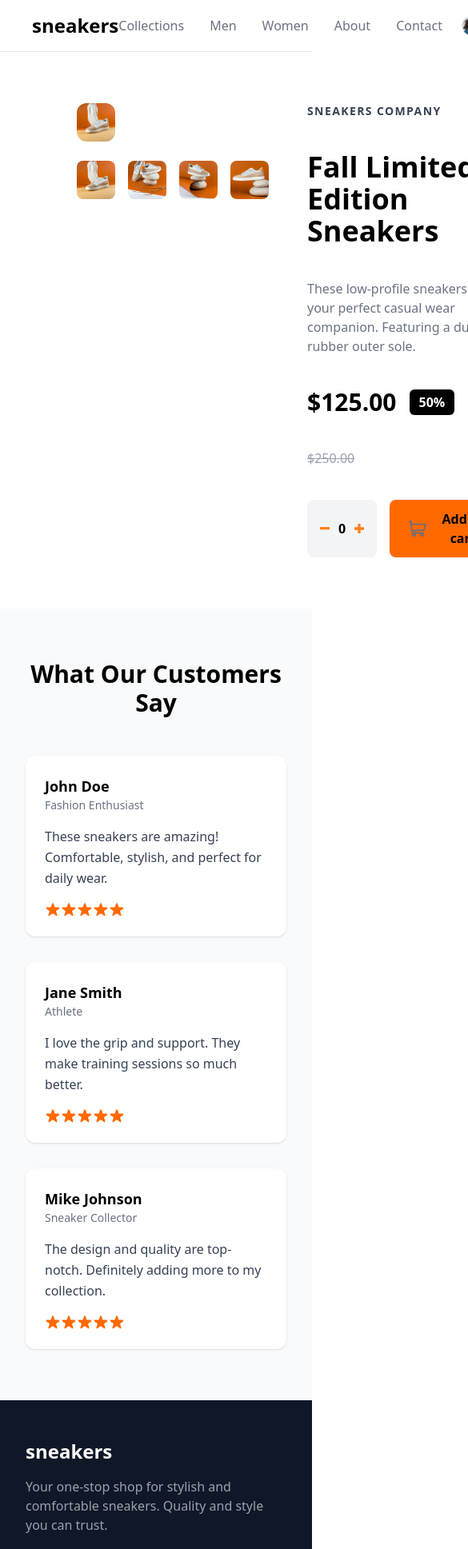
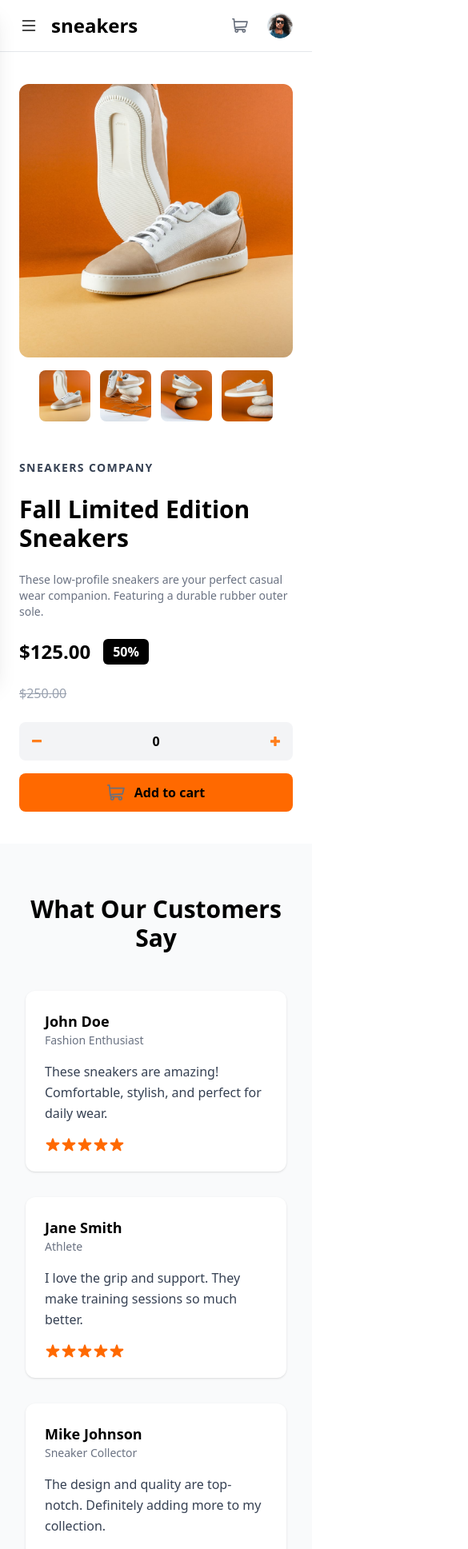
Before and after one commit to mrakakam/Footique, a React (Vite) app in the folder footiquehub/: page / in a window 390 px wide. Shown: the top 1937 px of the page at 80% size, 585 px wide, since content can reach past the window. Built offline with nearby package versions, Linux system fonts and the light colour scheme.

Commit message:
done with this project

```diff
--- a/footiquehub/src/components/Footer.jsx
+++ b/footiquehub/src/components/Footer.jsx
@@ -1,18 +1,33 @@
 export const Footer = () => {
   return (
-    <footer className="bg-gray-900 text-white py-12 px-8">
-      <div className="max-w-6xl mx-auto flex flex-col md:flex-row justify-between gap-8">
-        {/* Brand */}
-        <div>
+    <footer className="bg-gray-900 text-white px-6 py-12 md:px-8">
+      <div
+        className="
+          max-w-6xl mx-auto
+          flex flex-col
+          gap-12
+          md:flex-row md:justify-between md:gap-8
+        "
+      >
+        {/* BRAND */}
+        <div className="text-center md:text-left">
           <h3 className="text-2xl font-bold mb-4">sneakers</h3>
-          <p className="text-gray-400 max-w-xs">
-            Your one-stop shop for stylish and comfortable sneakers. Quality and style you can trust.
+          <p className="text-gray-400 max-w-sm mx-auto md:mx-0">
+            Your one-stop shop for stylish and comfortable sneakers.
+            Quality and style you can trust.
           </p>
         </div>
 
-        {/* Navigation Links */}
-        <div className="flex flex-col md:flex-row gap-12">
-          <ul className="flex flex-col gap-2">
+        {/* LINKS */}
+        <div
+          className="
+            flex flex-col
+            gap-10
+            text-center
+            md:flex-row md:gap-12 md:text-left
+          "
+        >
+          <ul className="flex flex-col gap-3">
             <li className="hover:text-orange-500 cursor-pointer">Collections</li>
             <li className="hover:text-orange-500 cursor-pointer">Men</li>
             <li className="hover:text-orange-500 cursor-pointer">Women</li>
@@ -20,7 +35,7 @@ export const Footer = () => {
             <li className="hover:text-orange-500 cursor-pointer">Contact</li>
           </ul>
 
-          <ul className="flex flex-col gap-2">
+          <ul className="flex flex-col gap-3">
             <li className="hover:text-orange-500 cursor-pointer">FAQs</li>
             <li className="hover:text-orange-500 cursor-pointer">Support</li>
             <li className="hover:text-orange-500 cursor-pointer">Privacy Policy</li>
@@ -28,10 +43,10 @@ export const Footer = () => {
           </ul>
         </div>
 
-        {/* Social / contact */}
-        <div className="flex flex-col gap-4">
-          <h4 className="font-bold">Follow Us</h4>
-          <div className="flex gap-4 text-gray-400">
+        {/* SOCIAL */}
+        <div className="text-center md:text-left">
+          <h4 className="font-bold mb-4">Follow Us</h4>
+          <div className="flex justify-center md:justify-start gap-6 text-gray-400">
             <span className="hover:text-orange-500 cursor-pointer">Facebook</span>
             <span className="hover:text-orange-500 cursor-pointer">Twitter</span>
             <span className="hover:text-orange-500 cursor-pointer">Instagram</span>
@@ -39,10 +54,10 @@ export const Footer = () => {
         </div>
       </div>
 
-      {/* Copyright */}
+      {/* COPYRIGHT */}
       <div className="text-gray-500 text-sm text-center mt-12">
         &copy; {new Date().getFullYear()} Sneakers. All rights reserved.
       </div>
     </footer>
-  )
-}
+  );
+};
--- a/footiquehub/src/components/Hero.jsx
+++ b/footiquehub/src/components/Hero.jsx
@@ -39,22 +39,33 @@ export const Hero = ({ setCartCount }) => {
   return (
     <>
       {/* HERO */}
-      <section className="flex gap-60 px-24 py-16">
+      <section
+        className="
+          flex flex-col md:flex-row
+          gap-12 md:gap-60
+          px-6 md:px-24
+          py-10 md:py-16
+        "
+      >
         {/* LEFT */}
-        <div className="flex flex-col gap-6">
+        <div className="flex flex-col gap-4 items-center md:items-start">
           <img
             src={images[0]}
-            className="w-[420px] rounded-xl"
+            className="w-full md:w-[420px] rounded-xl"
           />
 
-          <div className="flex gap-4">
+          {/* THUMBNAILS */}
+          <div className="flex gap-3 md:gap-4">
             {[imageproduct1, imageproduct2, imageproduct3, imageproduct4].map(
               (img, index) => (
                 <img
                   key={index}
                   src={img}
-                  className="w-20 rounded-lg cursor-pointer
-                             hover:ring-2 hover:ring-orange-500"
+                  className="
+                    w-16 md:w-20
+                    rounded-lg cursor-pointer
+                    hover:ring-2 hover:ring-orange-500
+                  "
                   onClick={() => openModal(index)}
                 />
               )
@@ -63,22 +74,23 @@ export const Hero = ({ setCartCount }) => {
         </div>
 
         {/* RIGHT */}
-        <div className="flex flex-col items-start gap-10 max-w-md">
+        <div className="flex flex-col items-start gap-6 md:gap-10 max-w-md">
           <h3 className="text-gray-700 font-bold tracking-widest text-sm">
             SNEAKERS COMPANY
           </h3>
 
-          <h1 className="text-4xl font-bold">
+          <h1 className="text-3xl md:text-4xl font-bold">
             Fall Limited Edition Sneakers
           </h1>
 
-          <p className="text-gray-500">
+          <p className="text-gray-500 text-sm md:text-base">
             These low-profile sneakers are your perfect casual wear companion.
             Featuring a durable rubber outer sole.
           </p>
 
+          {/* PRICE */}
           <div className="flex items-center gap-4">
-            <h2 className="text-3xl font-bold">$125.00</h2>
+            <h2 className="text-2xl md:text-3xl font-bold">$125.00</h2>
             <span className="bg-black text-white px-3 py-1 rounded-md font-bold">
               50%
             </span>
@@ -86,14 +98,18 @@ export const Hero = ({ setCartCount }) => {
 
           <h3 className="text-gray-400 line-through">$250.00</h3>
 
-          <div className="flex gap-4 w-full">
-            <div className="flex items-center justify-between bg-gray-100 px-4 py-3 rounded-lg w-36">
+          {/* CART ACTIONS */}
+          <div className="flex flex-col md:flex-row gap-4 w-full">
+            {/* QUANTITY */}
+            <div className="flex items-center justify-between bg-gray-100 px-4 py-3 rounded-lg w-full md:w-36">
               <img
                 src={minusiconimg}
                 className="cursor-pointer"
                 onClick={() => setQuantity((q) => Math.max(0, q - 1))}
               />
+
               <span className="font-bold">{quantity}</span>
+
               <img
                 src={plusiconimg}
                 className="cursor-pointer"
@@ -101,6 +117,7 @@ export const Hero = ({ setCartCount }) => {
               />
             </div>
 
+            {/* ADD TO CART */}
             <button
               onClick={() => {
                 if (quantity > 0) {
@@ -108,10 +125,12 @@ export const Hero = ({ setCartCount }) => {
                   setQuantity(0);
                 }
               }}
-              className="flex items-center justify-center gap-3
-                         bg-orange-500 text-black font-bold
-                         px-6 py-3 rounded-lg w-full
-                         hover:bg-orange-600"
+              className="
+                flex items-center justify-center gap-3
+                bg-orange-500 text-black font-bold
+                px-6 py-3 rounded-lg w-full
+                hover:bg-orange-600 transition
+              "
             >
               <img src={carticonimg} />
               Add to cart
@@ -122,7 +141,7 @@ export const Hero = ({ setCartCount }) => {
 
       {/* MODAL */}
       {isOpen && (
-        <div className="fixed inset-0 z-50 flex items-center justify-center">
+        <div className="fixed inset-0 z-50 flex items-center justify-center px-4">
           <div
             className="absolute inset-0 bg-black/60 backdrop-blur-sm"
             onClick={() => setIsOpen(false)}
@@ -139,12 +158,12 @@ export const Hero = ({ setCartCount }) => {
             <div className="relative">
               <img
                 src={images[activeIndex]}
-                className="w-[480px] rounded-xl"
+                className="w-[90vw] max-w-[480px] rounded-xl"
               />
 
               <button
                 onClick={prevImage}
-                className="absolute left-4 top-1/2 -translate-y-1/2
+                className="absolute left-3 top-1/2 -translate-y-1/2
                            bg-white p-3 rounded-full"
               >
                 ‹
@@ -152,7 +171,7 @@ export const Hero = ({ setCartCount }) => {
 
               <button
                 onClick={nextImage}
-                className="absolute right-4 top-1/2 -translate-y-1/2
+                className="absolute right-3 top-1/2 -translate-y-1/2
                            bg-white p-3 rounded-full"
               >
                 ›
--- a/footiquehub/src/components/Navbar.jsx
+++ b/footiquehub/src/components/Navbar.jsx
@@ -5,13 +5,27 @@ import { Cart } from "./Cart";
 
 export const Navbar = ({ cartCount }) => {
   const [showCart, setShowCart] = useState(false);
+  const [mobileMenu, setMobileMenu] = useState(false);
 
   return (
-    <nav className="relative flex items-center justify-between px-10 py-4 border-b border-gray-200">
+    <nav className="relative z-50 bg-white border-b border-gray-200">
+      <div className="flex items-center justify-between px-6 md:px-10 py-4">
+
+        {/* LEFT */}
+        <div className="flex items-center gap-4">
+          {/* HAMBURGER (MOBILE) */}
+          <button
+            className="md:hidden text-2xl"
+            onClick={() => setMobileMenu(!mobileMenu)}
+          >
+            <i className="bi bi-list"></i>
+          </button>
 
           <h2 className="text-2xl font-extrabold">sneakers</h2>
+        </div>
 
-      <ul className="flex gap-8">
+        {/* DESKTOP MENU */}
+        <ul className="hidden md:flex gap-8">
           {["Collections", "Men", "Women", "About", "Contact"].map((item) => (
             <li
               key={item}
@@ -30,19 +44,16 @@ export const Navbar = ({ cartCount }) => {
           ))}
         </ul>
 
-      {/* CART + AVATAR */}
+        {/* RIGHT */}
         <div className="flex items-center gap-6">
+          {/* CART ICON */}
+          <div className="relative">
+            <img
+              src={cartimg}
+              className="w-5 cursor-pointer"
+              onClick={() => setShowCart(!showCart)}
+            />
 
-        {/* CART WRAPPER (IMPORTANT FIX) */}
-        <div
-          className="relative"
-          onMouseEnter={() => setShowCart(true)}
-          onMouseLeave={() => setShowCart(false)}
-        >
-          {/* CART ICON */}
-          <img src={cartimg} className="w-5 cursor-pointer" />
-
-          {/* ORANGE COUNT */}
             {cartCount > 0 && (
               <span
                 className="absolute -top-2 -right-3
@@ -52,18 +63,61 @@ export const Navbar = ({ cartCount }) => {
                 {cartCount}
               </span>
             )}
-
-          {/* CART DROPDOWN */}
-          {showCart && <Cart cartCount={cartCount} />}
           </div>
 
           {/* AVATAR */}
           <img
             src={imageavatar}
-          className="w-9 rounded-full cursor-pointer
+            className="w-8 md:w-9 rounded-full cursor-pointer
                        hover:ring-2 hover:ring-orange-500"
           />
         </div>
+      </div>
+
+      {/* MOBILE MENU - SLIDE FROM LEFT */}
+      <div
+        className={`
+          fixed top-0 left-0 h-full w-64 bg-white shadow-xl z-50
+          transform transition-transform duration-300
+          ${mobileMenu ? "translate-x-0" : "-translate-x-full"}
+          md:hidden
+        `}
+      >
+        <div className="flex justify-end p-4">
+          <button
+            className="text-2xl"
+            onClick={() => setMobileMenu(false)}
+          >
+            ✕
+          </button>
+        </div>
+
+        <ul className="flex flex-col gap-6 px-6 mt-6 font-bold">
+          {["Collections", "Men", "Women", "About", "Contact"].map((item) => (
+            <li
+              key={item}
+              className="cursor-pointer hover:text-orange-500"
+              onClick={() => setMobileMenu(false)}
+            >
+              {item}
+            </li>
+          ))}
+        </ul>
+      </div>
+
+      {/* CART DROPDOWN CENTERED OVER HERO */}
+      {showCart && (
+        <div className="fixed inset-0 z-50 flex justify-center items-start pt-24">
+          <div
+            className="absolute inset-0 bg-black/20"
+            onClick={() => setShowCart(false)}
+          />
+
+          <div className="relative z-50 w-80">
+            <Cart cartCount={cartCount} />
+          </div>
+        </div>
+      )}
     </nav>
   );
 };
```
Lines whose indentation alone changed are shown as unchanged.
